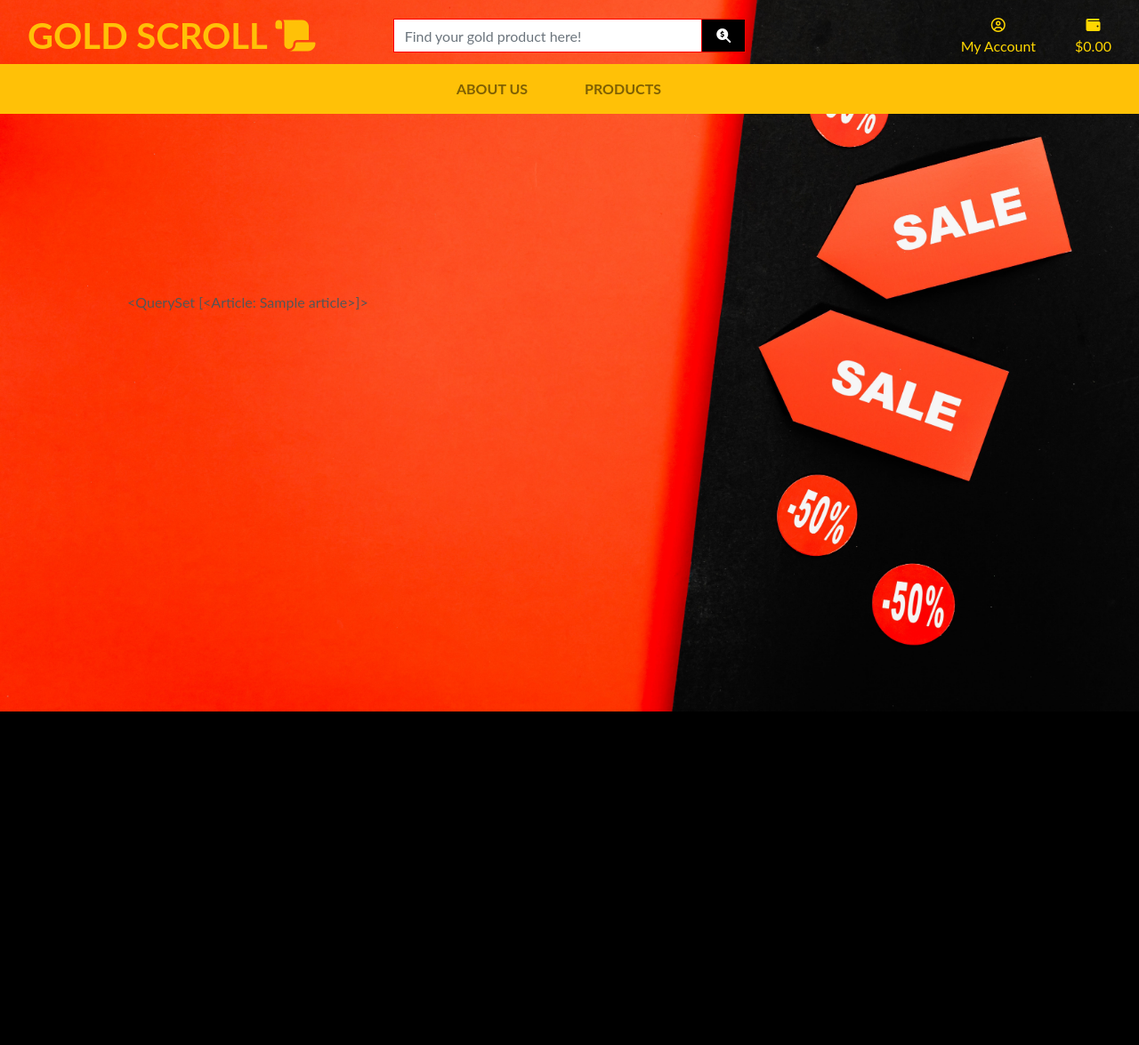
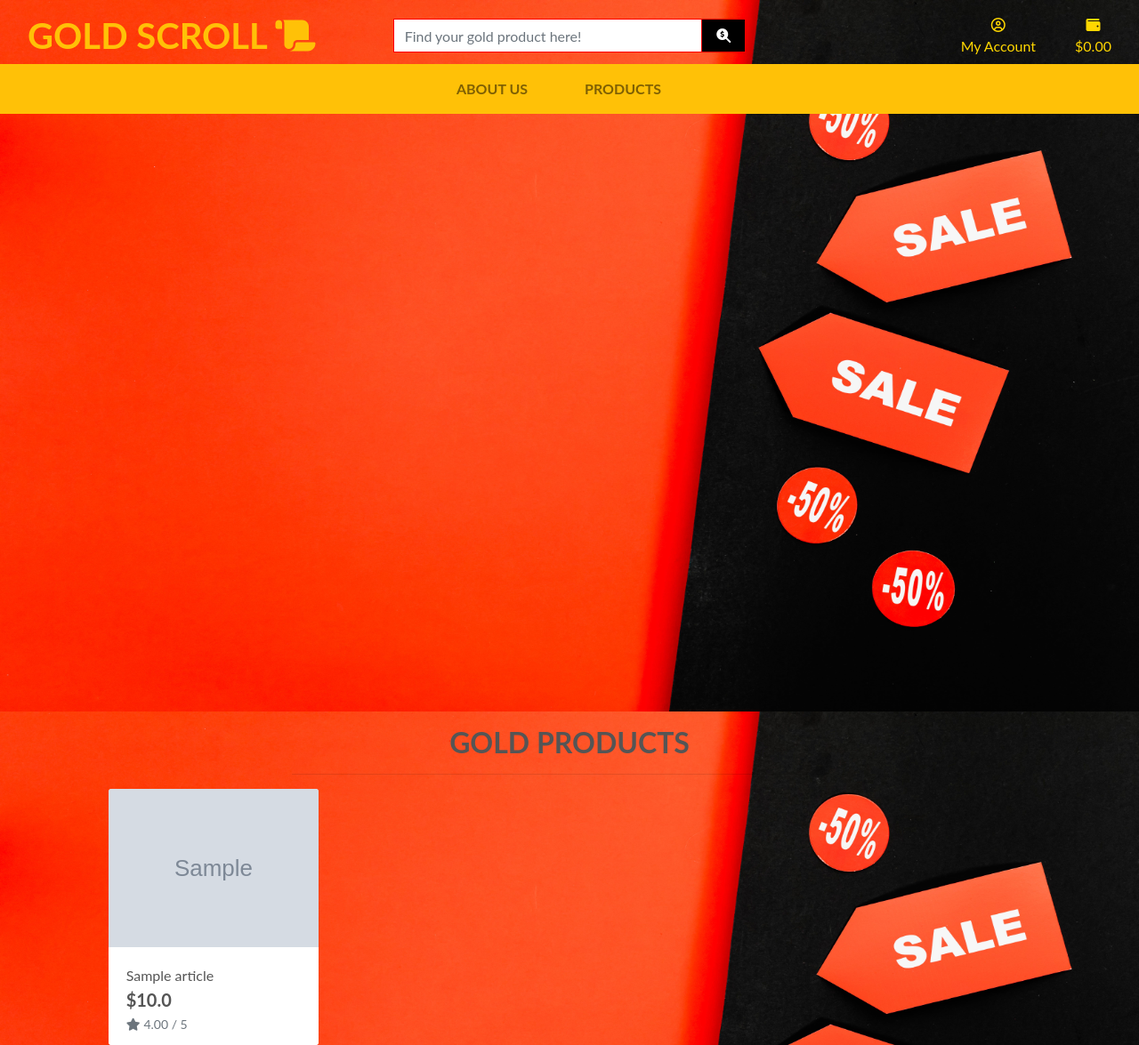
Before and after one commit to GustavFluur/gold_scroll, a Django app: page /articles/ in a window 1280 px wide. Shown: the whole page at 89% size. Before the commit the page ends 800 px from the top, so only its background shows below. Run offline with Django 3.2, Linux system fonts and the light colour scheme; tables that the repository leaves empty hold one stand-in row (values such as "Sample post"); grey boxes marked "Sample" are stand-in pictures; some libraries are stand-ins or nearby versions.

Commit message:
Add features for the user to get into articles section, now you'll see the uploaded products there

```diff
--- a/articles/templates/articles/articles.html
+++ b/articles/templates/articles/articles.html
@@ -10,10 +10,69 @@
 {% endblock %}
 
 {% block content %}
-<div class="container header-container">
+<div class="articles_surface"></div>
+<div class="container-fluid">
     <div class="row">
-        <div class="col">
-            {{ articles }}
+        <div class="col text-center mt-3">
+            <h2 class="logo-font font-weight-bold">Gold Products</h2>
+            <hr class="w-50 mb-1">
+        </div>
+    </div>
+    <div class="row">
+        <div class="product-container col-10 offset-1">
+            <div class="row mt-1 mb-2"></div>
+            <div class="row">
+                {% for article in articles %}
+                    <div class="col-sm-6 col-md-6 col-lg-4 col-xl-3">
+                        <div class="card h-100 border-0">
+                            {% if article.image %}
+                            <a href="">
+                                <img class="card-img-top img-fluid" src="{{ article.image.url }}" alt="{{ article.name }}">
+                            </a>
+                            {% else %}
+                            <a href="">
+                                <img class="card-img-top img-fluid" src="{{ MEDIA_URL }}noimage.png" alt="{{ article.name }}">
+                            </a>
+                            {% endif %}
+                            <div class="card-body pb-0">
+                                <p class="mb-0">{{ article.name }}</p>
+                            </div>
+                            <div class="card-footer bg-white pt-0 border-0 text-left">
+                                <div class="row">
+                                    <div class="col">
+                                        <p class="lead mb-0 text-left font-weight-bold">${{ article.price }}</p>
+                                        {% if article.rating %}
+                                            <small class="text-muted"><i class="fas fa-star mr-1"></i>{{ article.rating }} / 5</small>
+                                        {% else %}
+                                            <small class="text-muted">No Rating</small>
+                                        {% endif %}
+                                    </div>
+                                </div>
+                            </div>
+                        </div>
+                    </div>
+                    {% if forloop.counter|divisibleby:1 %}
+                        <div class="col-12 d-sm-none mb-5">
+                            <hr>
+                        </div>
+                    {% endif %}
+                    {% if forloop.counter|divisibleby:2 %}
+                        <div class="col-12 d-none d-sm-block d-md-block d-lg-none mb-5">
+                            <hr>
+                        </div>
+                    {% endif %}
+                    {% if forloop.counter|divisibleby:3 %}
+                        <div class="col-12 d-none d-lg-block d-xl-none mb-5">
+                            <hr>
+                        </div>
+                    {% endif %}
+                    {% if forloop.counter|divisibleby:4 %}
+                        <div class="col-12 d-none d-xl-block mb-5">
+                            <hr>
+                        </div>
+                    {% endif %}
+                {% endfor %}
+            </div>
         </div>
     </div>
 </div>
--- a/articles/views.py
+++ b/articles/views.py
@@ -7,7 +7,7 @@ from .models import Article
 def omnis_articles(request):
 
     articles = Article.objects.all()
-
+    print(articles)
     context = {
         'articles': articles,
     }
--- a/core/views.py
+++ b/core/views.py
@@ -7,7 +7,7 @@ def index(request):
     articles = Article.objects.filter(is_sold=False)[0:6]
     categories = Category.objects.all()
 
-
+    print(articles)
     return render(request, 'core/index.html', {
         'categories': categories,
         'articles': articles,
--- a/static/css/base.css
+++ b/static/css/base.css
@@ -55,6 +55,15 @@ body {
     border: 1px solid red !important;
 }
 
+.articles_surface {
+    height: 100%;
+    width: 100%;
+    top:0;
+    left:0;
+    position: relative;
+    z-index: -1;
+}
+
 /* -------------------------------- Media Queries */
 
 /* Slightly larger container on xl screens */
--- a/templates/includes/main-nav.html
+++ b/templates/includes/main-nav.html
@@ -11,13 +11,13 @@
             </div>
         </li>
         <li class="nav-item dropdown">
-            <a class="logo-font font-weight-bold nav-link text-black mr-5" href="#" id="all-products-link" data-toggle="dropdown" aria-haspopup="true" aria-expanded="false">
+            <a class="logo-font font-weight-bold nav-link text-black mr-5" href="" id="all-products-link" data-toggle="dropdown" aria-haspopup="true" aria-expanded="false">
                 Products
             </a>
             <div class="dropdown-menu" aria-labelledby="all-products-link">
                 <a href="" class="dropdown-item">Price Range</a>
                 <a href="" class="dropdown-item ">Rating Range</a>
-                <a href="" class="dropdown-item">All Products</a>
+                <a href="{% url 'articles' %}" class="dropdown-item">Articles</a>
             </div>
         </li>
     </ul>
```
Also changed, not shown: articles/migrations/0003_alter_article_image_url.py (added).
